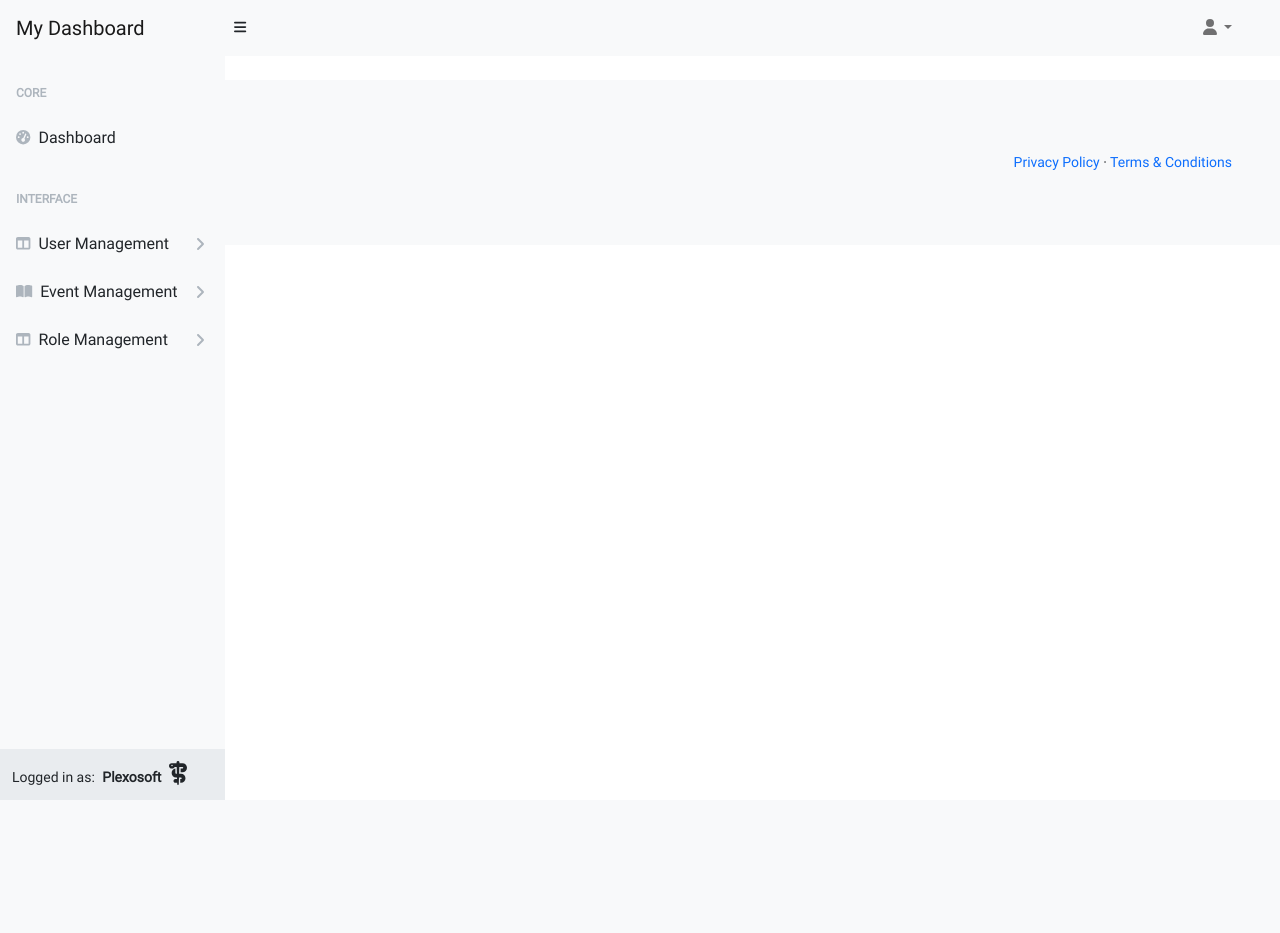
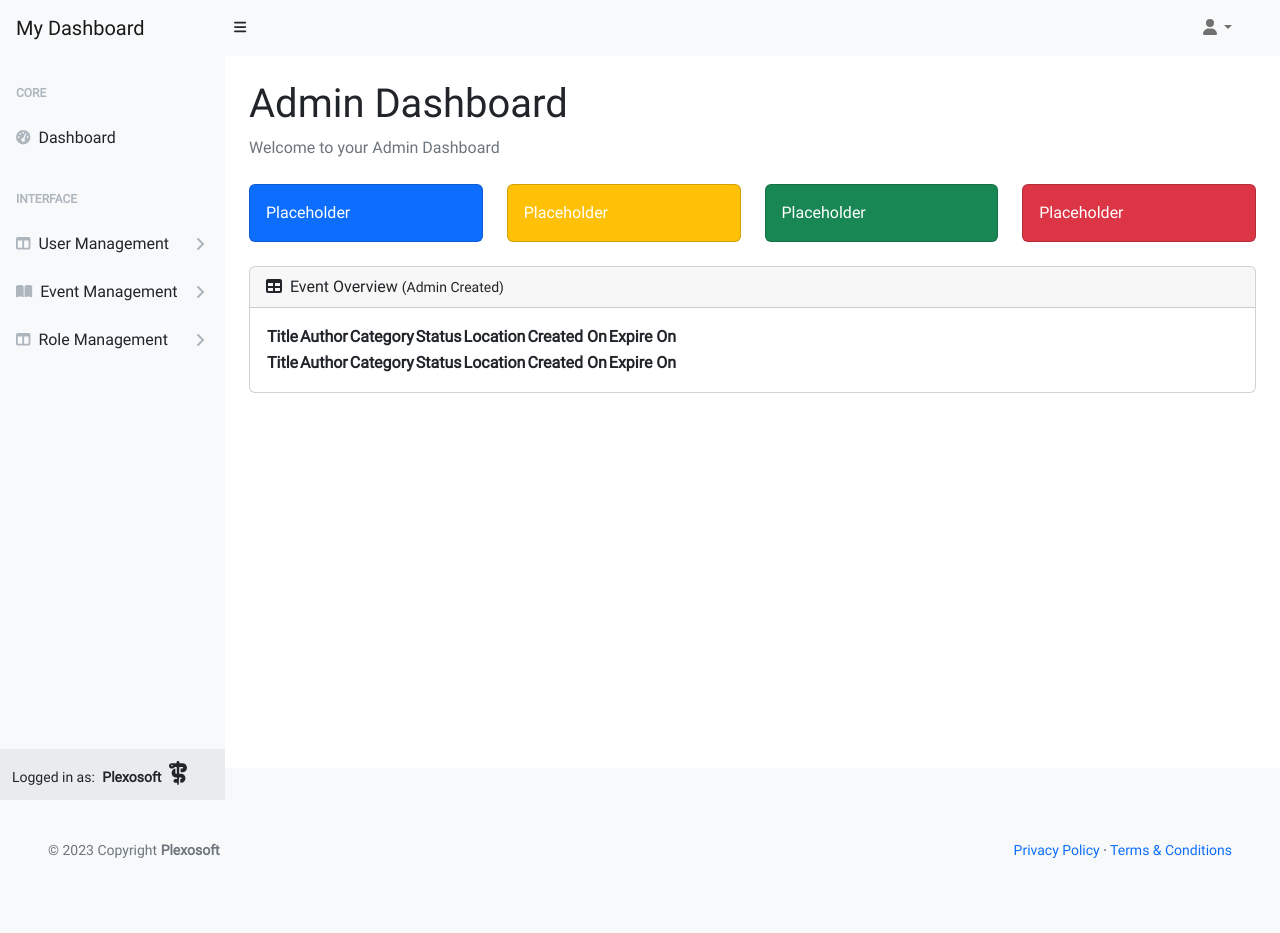
Before and after one commit to Code-Institute-Submissions/py, a Django app: page /account/admin/ in a window 1280 px wide. Before the commit the page ends 800 px from the top, so only its background shows below. Run offline with Django 3.2, Linux system fonts and the light colour scheme; a user stored in the database is signed in; data comes from the database, SQL or seed files in the repository; both versions use the stored data as it was after the commit; lists and menus that the app fills with data are empty; some libraries are stand-ins or nearby versions; some web fonts are replaced.

Commit message:
feat: setting up enviroment for settings view & add messages to dashboard admin

```diff
--- a/admin_dashboard/templates/admin-dashboard/dashboard.html
+++ b/admin_dashboard/templates/admin-dashboard/dashboard.html
@@ -1,5 +1,99 @@
 {% extends "admin-dashboard/base.html" %}
 {% load static %}
 {% block content %}
-<h1>Admin!</h1>
+<div id="layoutSidenav_content">
+    <main>
+        <div class="container-fluid p-4 pt-0">
+            <!-- Messages -->
+            {% if messages %}
+            <div class="alert m-3 card card-header alert-success py-1 text-center text-black alert-dismissible"
+                role="alert">
+                <div class="col-12 card-body">
+                    {% for message in messages %}
+                    <p {% if message.tags %} class="{{ message.tags }} mb-0" {% endif %}>{{ message }}
+                    </p>
+                    {% endfor %}
+                </div>
+                <button type="button" class="btn-close text-white" data-bs-dismiss="alert" aria-label="Close"></button>
+            </div>
+            {% endif %}
+            <h1 class="mt-4">Admin Dashboard</h1>
+            <ol class="breadcrumb mb-4">
+                <li class="breadcrumb-item active">Welcome to your Admin Dashboard</li>
+            </ol>
+            <div class="row">
+                <div class="col-xl-3 col-md-6">
+                    <div class="card bg-primary text-white mb-4">
+                        <div class="card-body">Placeholder</div>
+                        <div class="d-flex align-items-center justify-content-between">
+                            <a class="stretched-link" href=""></a>
+                        </div>
+                    </div>
+                </div>
+                <div class="col-xl-3 col-md-6">
+                    <div class="card bg-warning text-white mb-4">
+                        <div class="card-body">Placeholder</div>
+                        <div class="d-flex align-items-center justify-content-between">
+                            <a class="stretched-link" href=""></a>
+                        </div>
+                    </div>
+                </div>
+                <div class="col-xl-3 col-md-6">
+                    <div class="card bg-success text-white mb-4">
+                        <div class="card-body">Placeholder</div>
+                        <div class="d-flex align-items-center justify-content-between">
+                            <a class="stretched-link" href="#"></a>
+                        </div>
+                    </div>
+                </div>
+                <div class="col-xl-3 col-md-6">
+                    <div class="card bg-danger text-white mb-4">
+                        <div class="card-body">Placeholder</div>
+                        <div class="d-flex align-items-center justify-content-between">
+                            <a class="stretched-link" href=""></a>
+                        </div>
+                    </div>
+                </div>
+            </div>
+
+            <div class="card mb-4">
+                <div class="card-header">
+                    <i class="fas fa-table me-1"></i>
+                    Event Overview
+                    <small> (Admin Created)</small>
+                </div>
+                <div class="card-body">
+                    <table id="datatablesSimple">
+                        <thead>
+                            <tr>
+                                <th>Title</th>
+                                <th>Author</th>
+                                <th>Category</th>
+                                <th>Status</th>
+                                <th>Location</th>
+                                <th>Created On</th>
+                                <th>Expire On</th>
+                            </tr>
+                        </thead>
+                        <tfoot>
+                            <tr>
+                                <th>Title</th>
+                                <th>Author</th>
+                                <th>Category</th>
+                                <th>Status</th>
+                                <th>Location</th>
+                                <th>Created On</th>
+                                <th>Expire On</th>
+                            </tr>
+                        </tfoot>
+                        <tbody>
+
+                        </tbody>
+                    </table>
+                </div>
+            </div>
+        </div>
+    </main>
+</div>
+
 {% endblock content %}
--- a/admin_dashboard/views.py
+++ b/admin_dashboard/views.py
@@ -30,3 +30,8 @@ class AdminDashboard(AdminRequiredMixin, generic.DetailView):
 
     def get_object(self, queryset=None):
         return get_object_or_404(UserProfile, pk=self.request.user.pk)
+
+    def get_success_url(self):
+        messages.success(
+            self.request, 'You have been logged in successfully!')
+        return self.request.path
```
Also changed, not shown: db.sqlite3.
